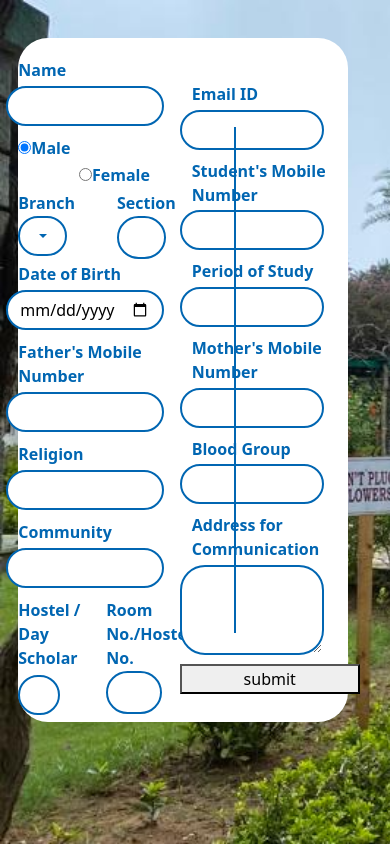
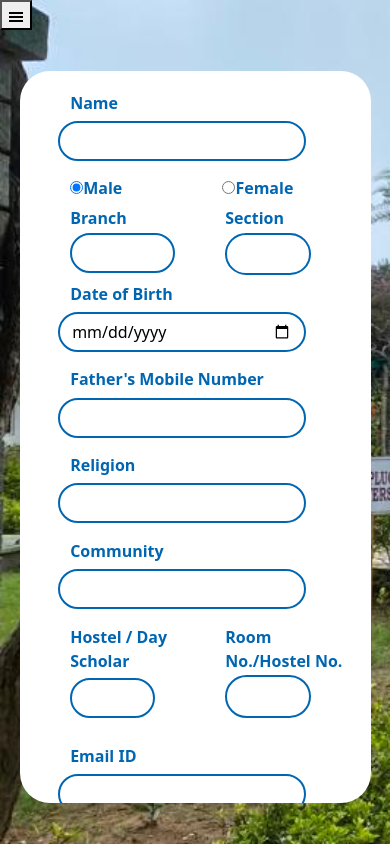
Before and after one commit to Mentor-Application/mentorClient, a Next.js app: page /student/1 in a window 390 px wide. Built offline with nearby package versions, Linux system fonts and the light colour scheme.

Commit message:
navbar and responsive

```diff
--- /dev/null
+++ b/components/Navbar.tsx
@@ -0,0 +1,14 @@
+import React from "react";
+import classes from "../styles/studentMainPage.module.css";
+
+export const Navbar = ({ show }) => {
+  const cccClass = `${show ? classes.navbarActive : classes.navbar}`;
+
+  return (
+    <div className={cccClass}>
+      <div>navbar</div>
+    </div>
+  );
+};
+
+export default Navbar;
--- a/components/StudentProfile.tsx
+++ b/components/StudentProfile.tsx
@@ -7,9 +7,8 @@ import Row from "react-bootstrap/Row";
 //import DropdownButton from 'react-bootstrap/DropdownButton';
 import Dropdown from "react-bootstrap/Dropdown";
 import { useForm } from "react-hook-form";
-import { browser } from "process";
+
 import { ApiService } from "../services/api.service";
-import { User } from "../interfaces";
 
 // import ButtonGroup from "react-bootstrap/ButtonGroup";
 // import Select from 'react-select';
@@ -32,13 +31,15 @@ export const StudentProfile = () => {
       });
   };
 
+  let whiteBox = `${classes.forms}  d-flex justify-content-center col-xl-11`;
   return (
-    <div className={classes.forms}>
+    <div className={whiteBox}>
       <form
+        style={{ marginLeft: "7%", overflowY: "scroll" }}
         onSubmit={handleSubmit(submitProfile)}
-        className="d-flex flex-row justify-content-around align-items-center"
+        className="row d-flex justify-content-around"
       >
-        <div className="d-flex flex-column col-lg-4">
+        <div className="d-flex flex-column col-lg-5 col-xl-5 col-md-10 col-sm-9 col-11">
           <Row>
             <label style={{ marginTop: "20px" }} className={classes.label}>
               Name
@@ -82,7 +83,7 @@ export const StudentProfile = () => {
           <Row>
             <Col>
               <label className={classes.label}>Branch</label>
-              {/* <input
+              <input
                 {...register("branch")}
                 style={{
                   color: "#0166b2",
@@ -105,8 +106,8 @@ export const StudentProfile = () => {
                 <option value="BME" />
                 <option value="CIVIL" />
                 <option value="CHEM" />
-              </datalist> */}
-              <Dropdown>
+              </datalist>
+              {/* <Dropdown>
                 <Dropdown.Toggle
                   id="dropdown-custom-1"
                   style={{
@@ -199,7 +200,7 @@ export const StudentProfile = () => {
                     CIVIL
                   </Dropdown.Item>
                 </Dropdown.Menu>
-              </Dropdown>
+              </Dropdown> */}
             </Col>
             <Col>
               <label className={classes.label}>Section</label>
@@ -288,7 +289,7 @@ export const StudentProfile = () => {
           </Row>
         </div>
 
-        <div className="d-flex flex-column col-lg-4">
+        <div className="d-flex flex-column col-lg-5 col-xl-5 col-md-10 col-sm-9 col-11">
           <Row>
             <label style={{ marginTop: "20px" }} className={classes.label}>
               Email ID
--- a/package.json
+++ b/package.json
@@ -15,6 +15,7 @@
     "react-bootstrap": "^2.0.2",
     "react-dom": "^17.0.2",
     "react-hook-form": "^7.20.2",
+    "react-icons": "^4.3.1",
     "react-select": "^5.2.1"
   },
   "devDependencies": {
--- a/pages/student/[studentId]/Profile.tsx
+++ b/pages/student/[studentId]/Profile.tsx
@@ -7,16 +7,16 @@ export const Profile = () => {
   return (
     <div
       style={{
-        width: "100vw",
         overflowY: "scroll",
+        height: "100vh",
       }}
       className="row"
     >
       <div
-        style={{ height: "90%" }}
-        className="d-flex justify-content-center align-items-center col-lg-12 col-md-8"
+        style={{ height: "100%" }}
+        className="d-flex justify-content-center align-items-center col-lg-12 col-md-11 col-xl-12"
       >
-        <div className={classes.vl}></div>
+        {/* <div className={classes.vl}></div> */}
         <StudentProfile></StudentProfile>
       </div>
     </div>
--- a/pages/student/[studentId]/index.tsx
+++ b/pages/student/[studentId]/index.tsx
@@ -1,24 +1,49 @@
 import { useRouter } from "next/dist/client/router";
-import React from "react";
-
+import React, { useEffect, useState } from "react";
+import Navbar from "../../../components/Navbar";
 import classes from "../../../styles/studentMainPage.module.css";
+import { GiHamburgerMenu } from "react-icons/gi";
 import Profile from "./Profile";
 export const index = () => {
   const router = useRouter();
   const studentId = router.query.studentId;
+  const [showNav, setShowNav] = useState(false);
+  const navCss = `${
+    showNav
+      ? "d-flex justify-content-center align-items-center col-lg-3 col-xl-3 col-md-4 position-absolute col-sm-4 col-8"
+      : "d-flex justify-content-center align-items-center col-lg-3 col-xl-3 col-md-4"
+  } `;
+
+  const handleClick = (e) => {
+    e.preventDefault();
+    console.log(showNav);
+    setShowNav(!showNav);
+  };
+
+  // useEffect(() => {
+  //   document.addEventListener("keypress", (e) => {
+  //     if (e.code === "Space") setShowNav((state) => !state);
+  //   });
+  // }, []);
 
   return (
     <div
       style={{ width: "100vw", height: "100vh" }}
       className="d-flex flex-row"
     >
+      <div style={{ height: "100vh" }} className={navCss}>
+        <div className={classes.navbar}></div>
+      </div>
+
       <div
         style={{ height: "100vh" }}
-        className="d-flex justify-content-center align-items-center col-lg-3 col-xl-3 col-md-4"
+        className="home d-flex flex-column col-lg-9 col-xl-9"
       >
-        <div className={classes.navbar}></div>
-      </div>
-      <div className="d-flex col-lg-9 col-xl-9">
+        <div className="d-md-none ">
+          <button>
+            <GiHamburgerMenu onClick={handleClick} />
+          </button>
+        </div>
         <Profile></Profile>
       </div>
     </div>
--- a/styles/studentMainPage.module.css
+++ b/styles/studentMainPage.module.css
@@ -5,14 +5,25 @@
   width: 85%;
 }
 
-.label{
+.navbarActive {
+  background: #ffffff;
+  height: 90%;
+  border-radius: 30px;
+  width: 85%;
+
+  position: absolute;
+  transition: all;
+  left: 0%;
+}
+
+.label {
   color: #0166b2;
   font-weight: bold;
   margin-bottom: 2%;
 }
 
-.input{
-  height:'35px';
+.input {
+  height: "35px";
   width: 30%;
 }
 
@@ -23,7 +34,7 @@
   border-radius: 30px;
 }
 
-.box{
+.box {
   height: 40px;
   margin-bottom: 5%;
   background: #ffffff;
@@ -31,7 +42,7 @@
   border: 2.5px solid #0166b2;
 }
 
-.dropdownbutton{
+.dropdownbutton {
   background-color: #ffffff;
   width: 60%;
   border-radius: 15px;
@@ -41,11 +52,11 @@
 .vl {
   border-left: 2px solid #0166b2;
   height: 60%;
-  position:absolute;
+  position: absolute;
   left: 60%;
 }
 
-.heading{
+.heading {
   text-align: center;
   color: #0166b2;
   font-family: inherit;
```
Also changed, not shown: 1 other file (tests, documents, lock files or other folders).
